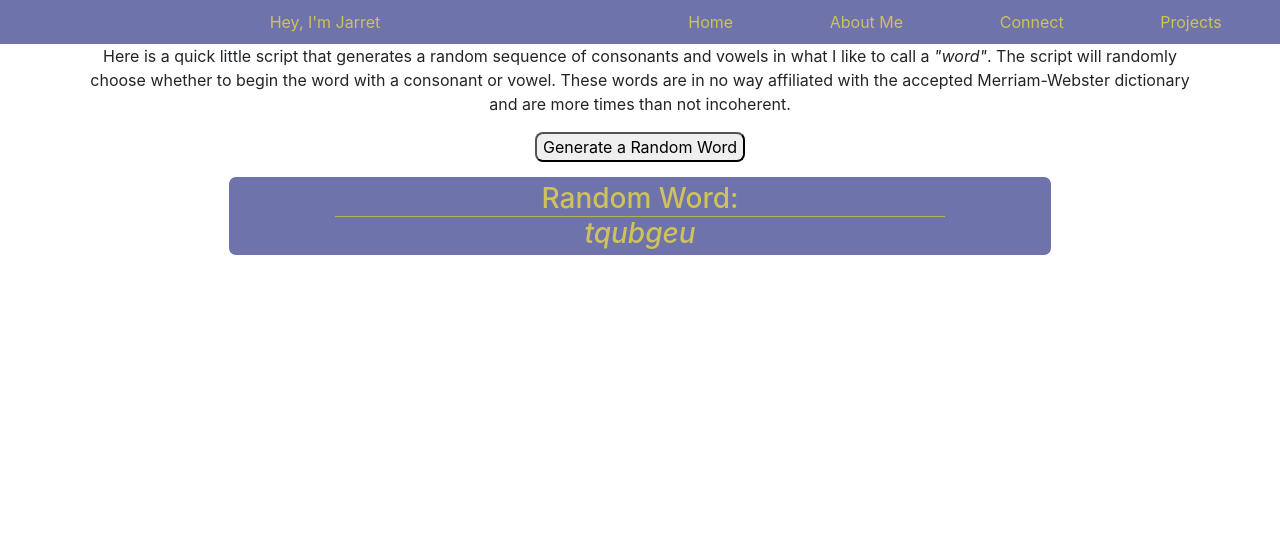
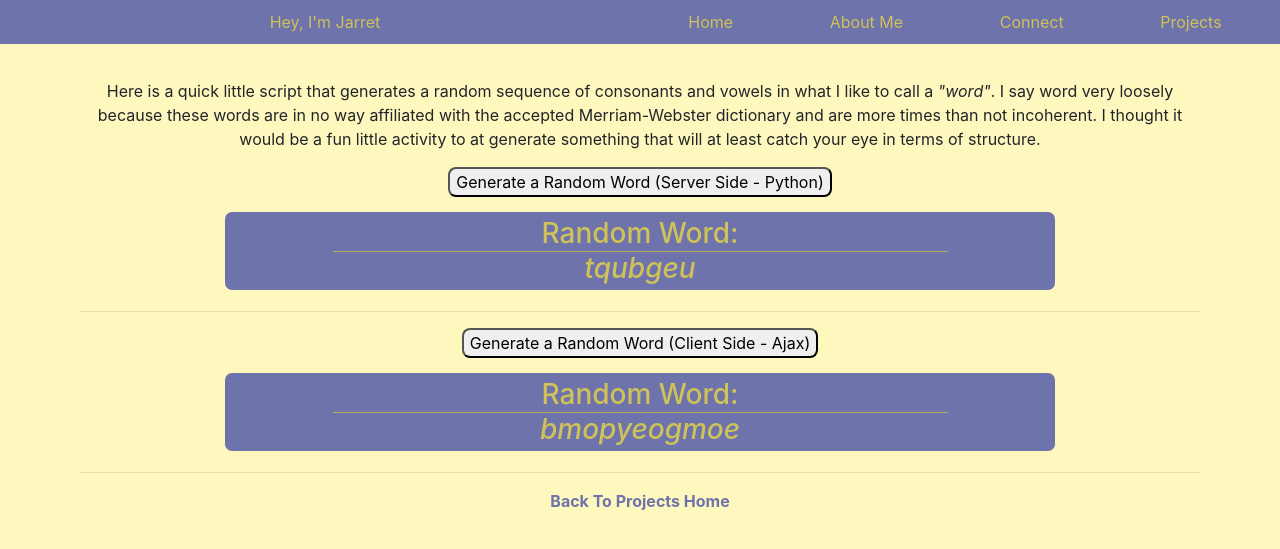
Before and after one commit to CarnsJalone/Personal, a Django app: page /projects/random_word_generator in a window 1280 px wide. Shown: the top 549 px of the page. Run offline with Django 3.2, Linux system fonts and the light colour scheme; some libraries are stand-ins or nearby versions.

Commit message:
ajax needs completed

```diff
--- a/Personal/Home/templates/base.html
+++ b/Personal/Home/templates/base.html
@@ -19,7 +19,7 @@
     />
     <title>Jarret Laberdee</title>
   </head>
-  <body>
+  <body id="body_id">
     <div id="main_header_outer">
       <div id="main_header_inner">
         <div id="main_header_left_half"><p>Hey, I'm Jarret</p></div>
@@ -45,5 +45,7 @@
       integrity="sha384-ChfqqxuZUCnJSK3+MXmPNIyE6ZbWh2IMqE241rYiqJxyMiZ6OW/JmZQ5stwEULTy"
       crossorigin="anonymous"
     ></script>
+    <script src="https://code.jquery.com/jquery-3.3.1.min.js" integrity="sha256-FgpCb/KJQlLNfOu91ta32o/NMZxltwRo8QtmkMRdAu8=" crossorigin="anonymous"></script>
+    <script src="{% static 'js/random_word_generator.js' %}" type="text/javascript"></script>
   </body>
 </html>
--- a/Personal/Home/templates/random_word_generator.html
+++ b/Personal/Home/templates/random_word_generator.html
@@ -3,16 +3,17 @@
 {% block random_word_generator %}
 
 
-    <div id="random_word_generator_div" class="container">
+    <div id="random_word_generator_outer_div" class="container">
 
         <p>Here is a quick little script that generates a random sequence of consonants and vowels
-        in what I like to call a <span style="font-style: italic">"word"</span>.
-        The script will randomly choose whether to begin the word with a consonant or vowel.
-        These words are in no way affiliated with the accepted Merriam-Webster dictionary and are
-        more times than not incoherent.</p>
+        in what I like to call a <span style="font-style: italic">"word"</span>. I say word very loosely because
+        these words are in no way affiliated with the accepted Merriam-Webster dictionary and are
+        more times than not incoherent.
+        I thought it would be a fun little activity to at generate something that will at least catch
+        your eye in terms of structure.</p>
 
         <form>
-            <button id="random_word_generator_submit_button" type="submit" action="{% url 'random_word_generator' %}" method="get">Generate a Random Word</button>
+            <button id="random_word_generator_submit_button_python" type="submit" action="{% url 'random_word_generator' %}" method="get">Generate a Random Word (Server Side - Python)</button>
         </form>
 
         <div id="random_word_generator_inner_div">
@@ -23,6 +24,24 @@
             </h3>
         </div>
 
+        <hr>
+
+        <form>
+            <button id="random_word_generator_submit_button_ajax" type="submit">Generate a Random Word (Client Side - Ajax)</button>
+        </form>
+
+        <div id="random_word_generator_inner_div">
+
+            <h3 id="random_word_generator_random_word"> Random Word:
+            <hr style="width: 75%; margin: 0 auto;text-align: center; background-color: #cfc259">
+            <span style="font-style:italic">{{random_word}}</span>
+            </h3>
+        </div>
+
+        <hr>
+
+        <a class="project_home_project_description_links" href="{% url 'projects_home_page' %}"><p>Back To Projects Home</p></a>
+
     </div>
 
 {% endblock %}
--- a/Personal/Home/views.py
+++ b/Personal/Home/views.py
@@ -46,6 +46,7 @@ def random_word_generator(request):
     context = {'random_word' : generate_random_word}
 
     if request.method == 'GET':
+        random_word = request.GET.get('random_word')
         return render(request, 'random_word_generator.html', context)
     else:
         return render(request, 'random_word_generator.html', {})
--- a/Personal/static/css/main.css
+++ b/Personal/static/css/main.css
@@ -1,6 +1,9 @@
 body {
-  background-color: #9fa3cc;
   font-family: "Merienda", cursive;
+}
+
+#body_id {
+  background-color: #FFF8BE;
 }
 
 @media only screen and (max-width: 400px) {
@@ -213,13 +335,52 @@ ul#about_me_page_ul {
   list-style-type: none;
 }
 
+/* Projects Home Page */
+
+div#project_home_main_div {}
+
+div.project_home_section {
+  display: flex;
+  align-items: center;
+  text-align: center;
+  padding: 10px;
+  margin-top: 10px;
+  margin-bottom: 10px;
+}
+
+a.project_home_project_description_links {
+  color: #6e73ab;
+  font-weight: bold;
+}
+
+a.project_home_project_description_links:hover,
+a.project_home_project_description_links:active {
+  color: #cfc259;
+  background-color: #6e73ab;
+  text-decoration: none;
+
+}
+
+a#random_word_generator_link p {
+  margin: 0px;
+}
+
+
 /* Random Word Generator Page */
 
-div#random_word_generator_div {
+div#random_word_generator_outer_div {
   text-align: center;
+  display: absolute;
+  padding: 10px;
+  margin-top: 25px;
 }
 
-button#random_word_generator_submit_button {
+button#random_word_generator_submit_button_python {
+  border-radius: 0.5em;
+  margin-bottom: 10px;
+}
+
+button#random_word_generator_submit_button_ajax {
   border-radius: 0.5em;
   margin-bottom: 10px;
 }
--- /dev/null
+++ b/Personal/static/js/random_word_generator.js
@@ -0,0 +1,22 @@
+$(document).ready(function(){
+
+    console.log('hello')
+
+    var submit_button = $("#random_word_generator_submit_button_ajax");
+
+    submit_button.click(function(event){
+        event.preventDefault();
+        $.ajax({
+            type: "GET",
+            url: "/projects/random_word_generator",
+            dataType: 'json',
+            data: {'random_word' : random_word},
+            success: function(data) {
+                alert(data);
+                console.log(data);
+                // console.log("hello");
+            }
+
+        });
+    });
+});
```
Also changed, not shown: other parts of Personal/static/css/main.css (+119 -0 lines), Personal/Home/templates/project_home_page.html (+18 -1 lines), Personal/static/png/Random_Word_Generator.png (added).
